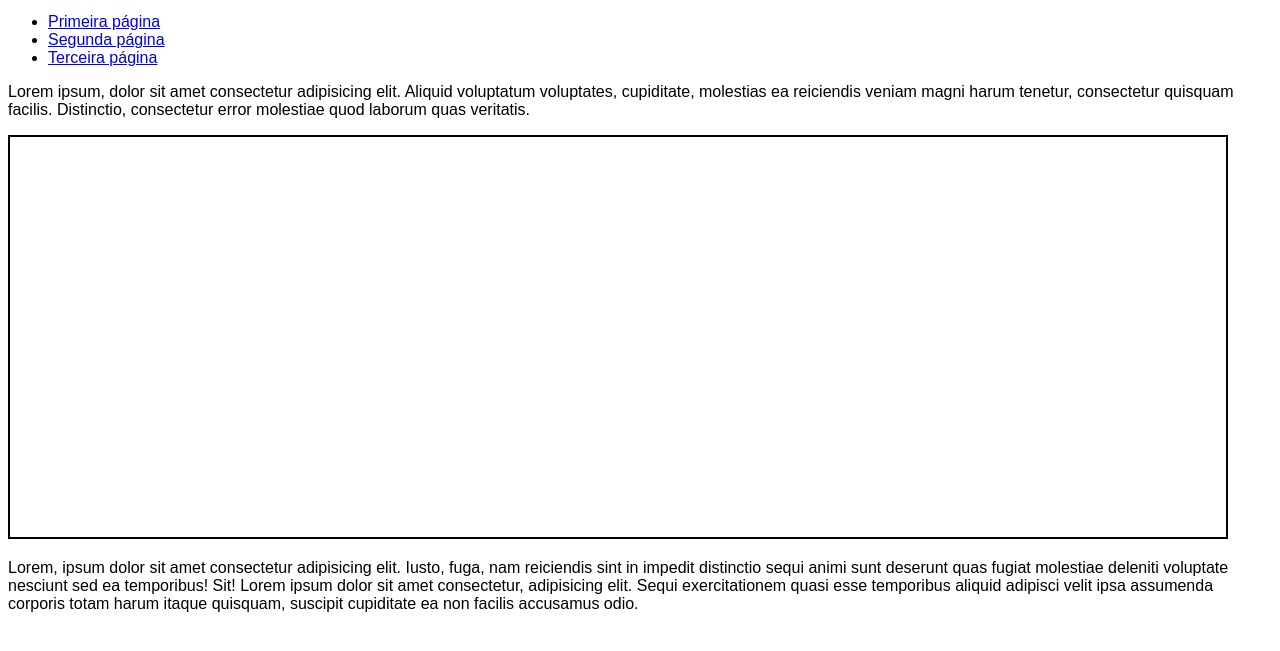
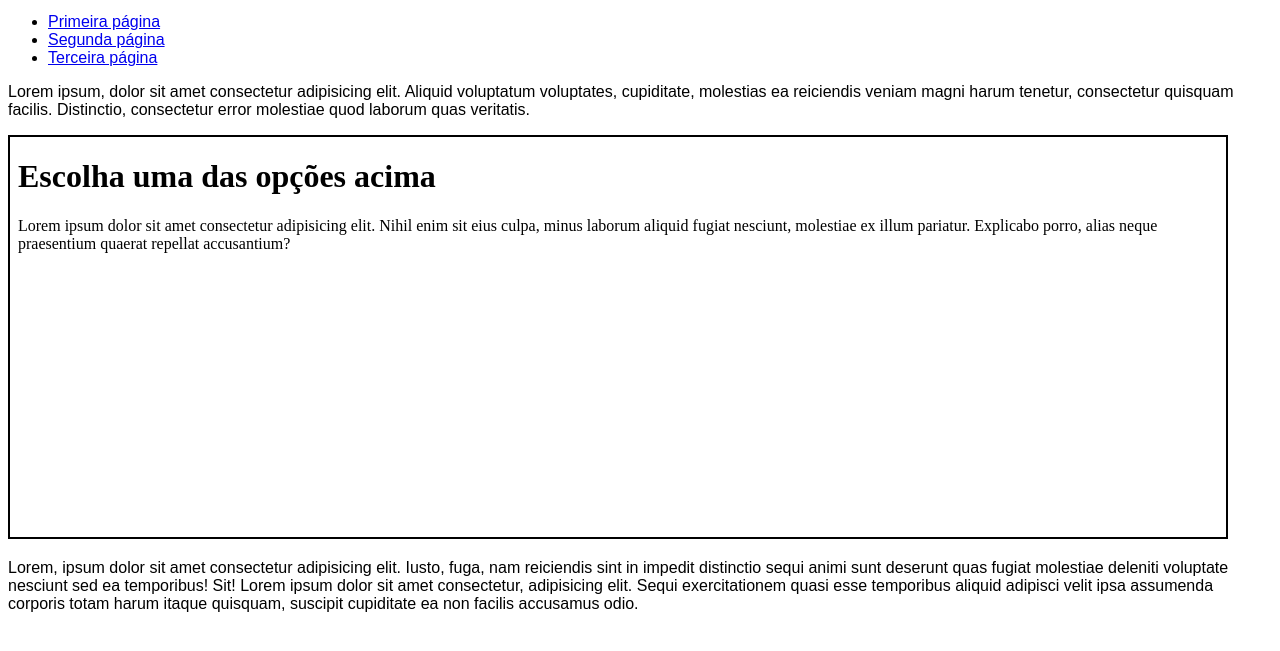
Before and after one commit to jefersonssant/html-css, a plain HTML site: page exercicios/ex024/iframe003.html in a window 1280 px wide. Shown: the part 119-770 px from the top of the page. Drawn offline with Linux system fonts and the light colour scheme.

Commit message:
Atualizei o iframe003

```diff
--- a/exercicios/ex024/iframe003.html
+++ b/exercicios/ex024/iframe003.html
@@ -28,7 +28,7 @@
 
    <p>Lorem ipsum, dolor sit amet consectetur adipisicing elit. Aliquid voluptatum voluptates, cupiditate, molestias ea reiciendis veniam magni harum tenetur, consectetur quisquam facilis. Distinctio, consectetur error molestiae quod laborum quas veritatis.</p>
 
-   <iframe src="" id="tela" name="frame">
+   <iframe srcdoc="<h1>Escolha uma das opções acima</h1><p>Lorem ipsum dolor sit amet consectetur adipisicing elit. Nihil enim sit eius culpa, minus laborum aliquid fugiat nesciunt, molestiae ex illum pariatur. Explicabo porro, alias neque praesentium quaerat repellat accusantium?</p>" id="tela" name="frame">
     <p>Infelizmente seu navegador não é compatível com isso.</p>
    </iframe>
 
```
